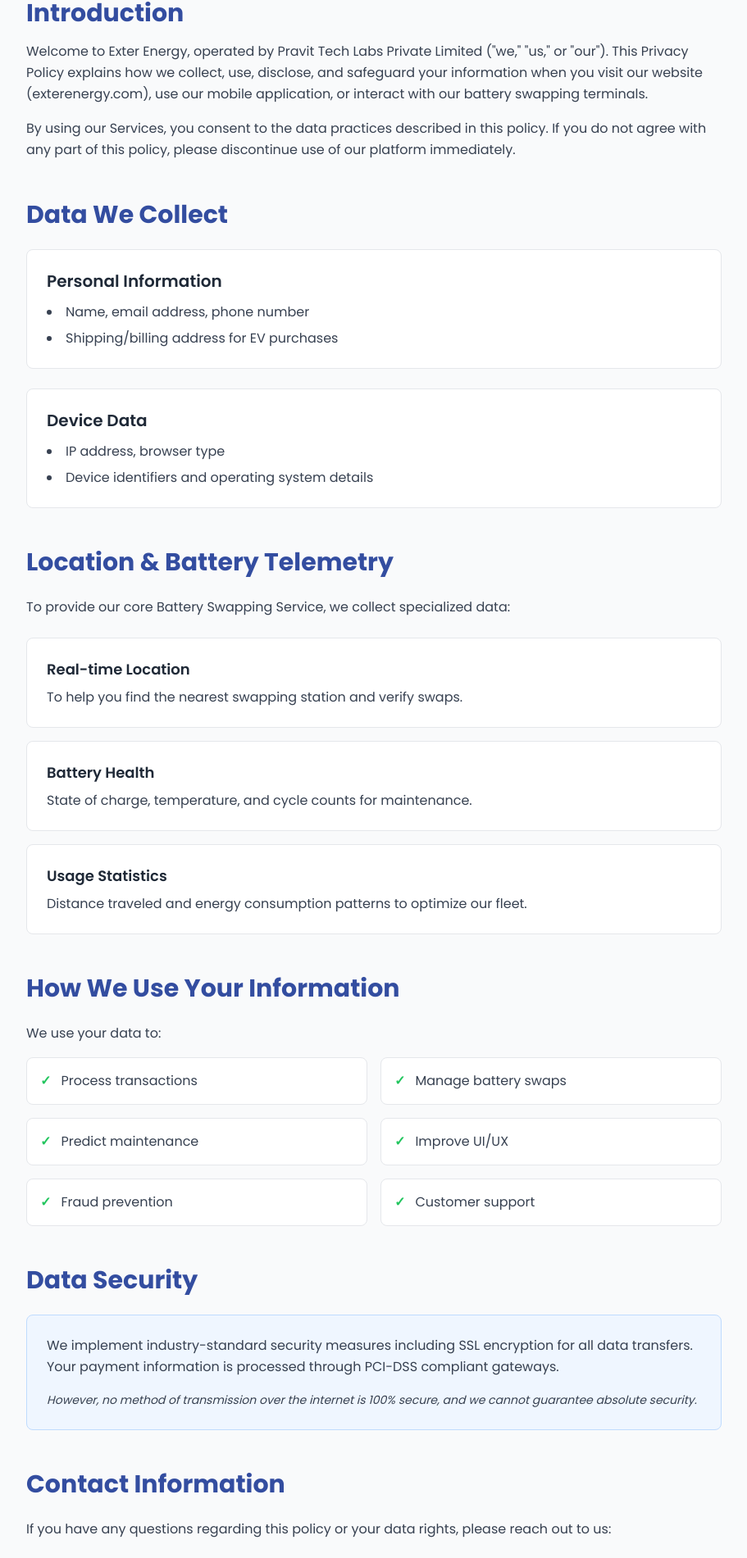
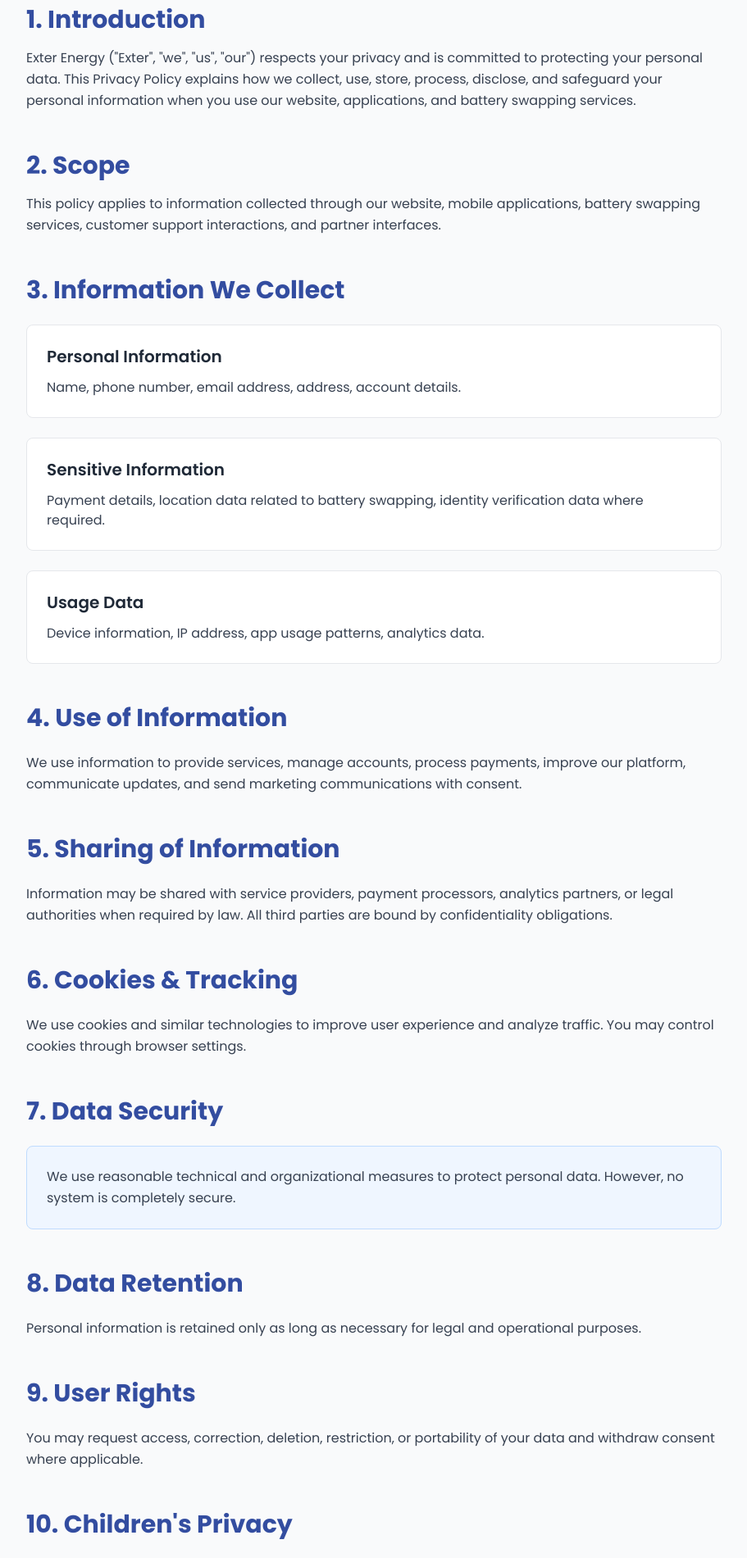
Before and after one commit to Pratheek5620/exter_website, a Next.js app: page /PrivacyPolicy in a window 1280 px wide. Shown: the part 346-2247 px from the top of the page at 82% size, without its empty margins (184-1095 px from the left). Built offline with nearby package versions, Linux system fonts and the light colour scheme.

Commit message:
Revise Privacy Policy content and structure

```diff
--- a/app/PrivacyPolicy/page.tsx
+++ b/app/PrivacyPolicy/page.tsx
@@ -35,124 +35,139 @@
           <div className="container mx-auto px-4 md:px-6 max-w-4xl">
             {/* Title */}
             <h1 className="text-4xl md:text-5xl font-bold mb-4 text-[#334DA0]">Privacy Policy</h1>
+            <p className="text-lg text-gray-700 mb-2">
+              Last Updated: [Date]
+            </p>
             <p className="text-lg text-gray-700 mb-12">
-              At Exter Energy (Pravit Tech Labs Pvt Ltd), we are committed to protecting your privacy while you help us build a greener, pollution-free earth.
+              Exter Energy respects your privacy and is committed to protecting your personal data.
             </p>
 
-            {/* Introduction Section */}
+            {/* 1. Introduction */}
             <section className="mb-12">
-              <h2 className="text-3xl font-bold mb-4 text-[#334DA0]">Introduction</h2>
-              <p className="text-gray-700 leading-relaxed mb-4">
-                Welcome to Exter Energy, operated by Pravit Tech Labs Private Limited ("we," "us," or "our"). This Privacy Policy explains how we collect, use, disclose, and safeguard your information when you visit our website (exterenergy.com), use our mobile application, or interact with our battery swapping terminals.
-              </p>
+              <h2 className="text-3xl font-bold mb-4 text-[#334DA0]">1. Introduction</h2>
               <p className="text-gray-700 leading-relaxed">
-                By using our Services, you consent to the data practices described in this policy. If you do not agree with any part of this policy, please discontinue use of our platform immediately.
+                Exter Energy ("Exter", "we", "us", "our") respects your privacy and is committed to protecting your personal data. This Privacy Policy explains how we collect, use, store, process, disclose, and safeguard your personal information when you use our website, applications, and battery swapping services.
               </p>
             </section>
 
-            {/* Data We Collect Section */}
+            {/* 2. Scope */}
             <section className="mb-12">
-              <h2 className="text-3xl font-bold mb-6 text-[#334DA0]">Data We Collect</h2>
+              <h2 className="text-3xl font-bold mb-4 text-[#334DA0]">2. Scope</h2>
+              <p className="text-gray-700 leading-relaxed">
+                This policy applies to information collected through our website, mobile applications, battery swapping services, customer support interactions, and partner interfaces.
+              </p>
+            </section>
+
+            {/* 3. Information We Collect */}
+            <section className="mb-12">
+              <h2 className="text-3xl font-bold mb-6 text-[#334DA0]">3. Information We Collect</h2>
 
               <div className="space-y-6">
-                {/* Personal Info */}
+                {/* Personal Information */}
                 <div className="bg-white p-6 rounded-lg border border-gray-200">
                   <h3 className="text-xl font-semibold mb-3 text-gray-800">Personal Information</h3>
-                  <ul className="list-disc list-inside text-gray-700 space-y-2">
-                    <li>Name, email address, phone number</li>
-                    <li>Shipping/billing address for EV purchases</li>
-                  </ul>
+                  <p className="text-gray-700">
+                    Name, phone number, email address, address, account details.
+                  </p>
                 </div>
 
-                {/* Device Data */}
+                {/* Sensitive Information */}
                 <div className="bg-white p-6 rounded-lg border border-gray-200">
-                  <h3 className="text-xl font-semibold mb-3 text-gray-800">Device Data</h3>
-                  <ul className="list-disc list-inside text-gray-700 space-y-2">
-                    <li>IP address, browser type</li>
-                    <li>Device identifiers and operating system details</li>
-                  </ul>
+                  <h3 className="text-xl font-semibold mb-3 text-gray-800">Sensitive Information</h3>
+                  <p className="text-gray-700">
+                    Payment details, location data related to battery swapping, identity verification data where required.
+                  </p>
+                </div>
+
+                {/* Usage Data */}
+                <div className="bg-white p-6 rounded-lg border border-gray-200">
+                  <h3 className="text-xl font-semibold mb-3 text-gray-800">Usage Data</h3>
+                  <p className="text-gray-700">
+                    Device information, IP address, app usage patterns, analytics data.
+                  </p>
                 </div>
               </div>
             </section>
 
-            {/* Location & Battery Telemetry Section */}
+            {/* 4. Use of Information */}
             <section className="mb-12">
-              <h2 className="text-3xl font-bold mb-6 text-[#334DA0]">Location & Battery Telemetry</h2>
-              <p className="text-gray-700 leading-relaxed mb-6">
-                To provide our core Battery Swapping Service, we collect specialized data:
+              <h2 className="text-3xl font-bold mb-6 text-[#334DA0]">4. Use of Information</h2>
+              <p className="text-gray-700 leading-relaxed">
+                We use information to provide services, manage accounts, process payments, improve our platform, communicate updates, and send marketing communications with consent.
               </p>
-
-              <div className="space-y-4">
-                <div className="bg-white p-6 rounded-lg border border-gray-200">
-                  <h3 className="text-lg font-semibold mb-2 text-gray-800">Real-time Location</h3>
-                  <p className="text-gray-700">To help you find the nearest swapping station and verify swaps.</p>
-                </div>
-
-                <div className="bg-white p-6 rounded-lg border border-gray-200">
-                  <h3 className="text-lg font-semibold mb-2 text-gray-800">Battery Health</h3>
-                  <p className="text-gray-700">State of charge, temperature, and cycle counts for maintenance.</p>
-                </div>
-
-                <div className="bg-white p-6 rounded-lg border border-gray-200">
-                  <h3 className="text-lg font-semibold mb-2 text-gray-800">Usage Statistics</h3>
-                  <p className="text-gray-700">Distance traveled and energy consumption patterns to optimize our fleet.</p>
-                </div>
-              </div>
             </section>
 
-            {/* How We Use Your Information Section */}
+            {/* 5. Sharing of Information */}
             <section className="mb-12">
-              <h2 className="text-3xl font-bold mb-6 text-[#334DA0]">How We Use Your Information</h2>
-              <p className="text-gray-700 leading-relaxed mb-4">
-                We use your data to:
+              <h2 className="text-3xl font-bold mb-6 text-[#334DA0]">5. Sharing of Information</h2>
+              <p className="text-gray-700 leading-relaxed">
+                Information may be shared with service providers, payment processors, analytics partners, or legal authorities when required by law. All third parties are bound by confidentiality obligations.
               </p>
-
-              <ul className="grid grid-cols-1 md:grid-cols-2 gap-4">
-                <li className="bg-white p-4 rounded-lg border border-gray-200 flex items-start">
-                  <span className="text-green-500 mr-3 font-bold">✓</span>
-                  <span className="text-gray-700">Process transactions</span>
-                </li>
-                <li className="bg-white p-4 rounded-lg border border-gray-200 flex items-start">
-                  <span className="text-green-500 mr-3 font-bold">✓</span>
-                  <span className="text-gray-700">Manage battery swaps</span>
-                </li>
-                <li className="bg-white p-4 rounded-lg border border-gray-200 flex items-start">
-                  <span className="text-green-500 mr-3 font-bold">✓</span>
-                  <span className="text-gray-700">Predict maintenance</span>
-                </li>
-                <li className="bg-white p-4 rounded-lg border border-gray-200 flex items-start">
-                  <span className="text-green-500 mr-3 font-bold">✓</span>
-                  <span className="text-gray-700">Improve UI/UX</span>
-                </li>
-                <li className="bg-white p-4 rounded-lg border border-gray-200 flex items-start">
-                  <span className="text-green-500 mr-3 font-bold">✓</span>
-                  <span className="text-gray-700">Fraud prevention</span>
-                </li>
-                <li className="bg-white p-4 rounded-lg border border-gray-200 flex items-start">
-                  <span className="text-green-500 mr-3 font-bold">✓</span>
-                  <span className="text-gray-700">Customer support</span>
-                </li>
-              </ul>
             </section>
 
-            {/* Data Security Section */}
+            {/* 6. Cookies & Tracking */}
             <section className="mb-12">
-              <h2 className="text-3xl font-bold mb-6 text-[#334DA0]">Data Security</h2>
+              <h2 className="text-3xl font-bold mb-6 text-[#334DA0]">6. Cookies & Tracking</h2>
+              <p className="text-gray-700 leading-relaxed">
+                We use cookies and similar technologies to improve user experience and analyze traffic. You may control cookies through browser settings.
+              </p>
+            </section>
+
+            {/* 7. Data Security */}
+            <section className="mb-12">
+              <h2 className="text-3xl font-bold mb-6 text-[#334DA0]">7. Data Security</h2>
               <div className="bg-blue-50 p-6 rounded-lg border border-blue-200">
-                <p className="text-gray-700 leading-relaxed mb-4">
-                  We implement industry-standard security measures including SSL encryption for all data transfers. Your payment information is processed through PCI-DSS compliant gateways.
-                </p>
-                <p className="text-gray-700 leading-relaxed text-sm italic">
-                  However, no method of transmission over the internet is 100% secure, and we cannot guarantee absolute security.
+                <p className="text-gray-700 leading-relaxed">
+                  We use reasonable technical and organizational measures to protect personal data. However, no system is completely secure.
                 </p>
               </div>
             </section>
 
-            {/* Contact Information Section */}
+            {/* 8. Data Retention */}
             <section className="mb-12">
-              <h2 className="text-3xl font-bold mb-6 text-[#334DA0]">Contact Information</h2>
+              <h2 className="text-3xl font-bold mb-6 text-[#334DA0]">8. Data Retention</h2>
+              <p className="text-gray-700 leading-relaxed">
+                Personal information is retained only as long as necessary for legal and operational purposes.
+              </p>
+            </section>
+
+            {/* 9. User Rights */}
+            <section className="mb-12">
+              <h2 className="text-3xl font-bold mb-6 text-[#334DA0]">9. User Rights</h2>
+              <p className="text-gray-700 leading-relaxed">
+                You may request access, correction, deletion, restriction, or portability of your data and withdraw consent where applicable.
+              </p>
+            </section>
+
+            {/* 10. Children's Privacy */}
+            <section className="mb-12">
+              <h2 className="text-3xl font-bold mb-6 text-[#334DA0]">10. Children's Privacy</h2>
+              <p className="text-gray-700 leading-relaxed">
+                Our services are not intended for minors. We do not knowingly collect data from children.
+              </p>
+            </section>
+
+            {/* 11. International Transfers */}
+            <section className="mb-12">
+              <h2 className="text-3xl font-bold mb-6 text-[#334DA0]">11. International Transfers</h2>
+              <p className="text-gray-700 leading-relaxed">
+                Data transfers outside India are protected using appropriate safeguards in compliance with applicable laws.
+              </p>
+            </section>
+
+            {/* 12. Policy Updates */}
+            <section className="mb-12">
+              <h2 className="text-3xl font-bold mb-6 text-[#334DA0]">12. Policy Updates</h2>
+              <p className="text-gray-700 leading-relaxed">
+                This policy may be updated periodically. Updates will be published on our website.
+              </p>
+            </section>
+
+            {/* 13. Contact Information */}
+            <section className="mb-12">
+              <h2 className="text-3xl font-bold mb-6 text-[#334DA0]">13. Contact Information</h2>
               <p className="text-gray-700 leading-relaxed mb-6">
-                If you have any questions regarding this policy or your data rights, please reach out to us:
+                For questions or concerns, contact:
               </p>
 
               <div className="bg-gray-100 p-8 rounded-lg border border-gray-300 space-y-4">
```
